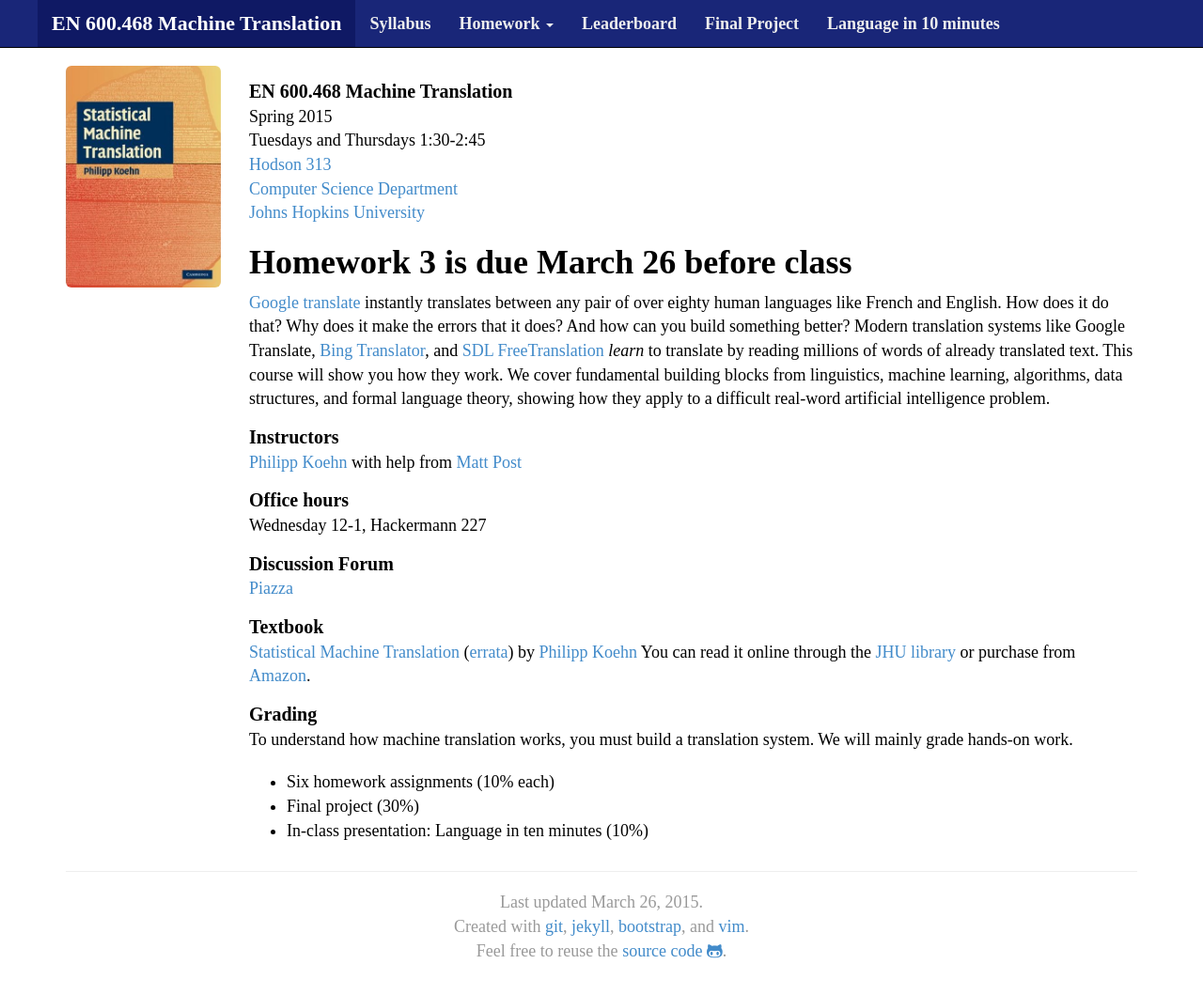
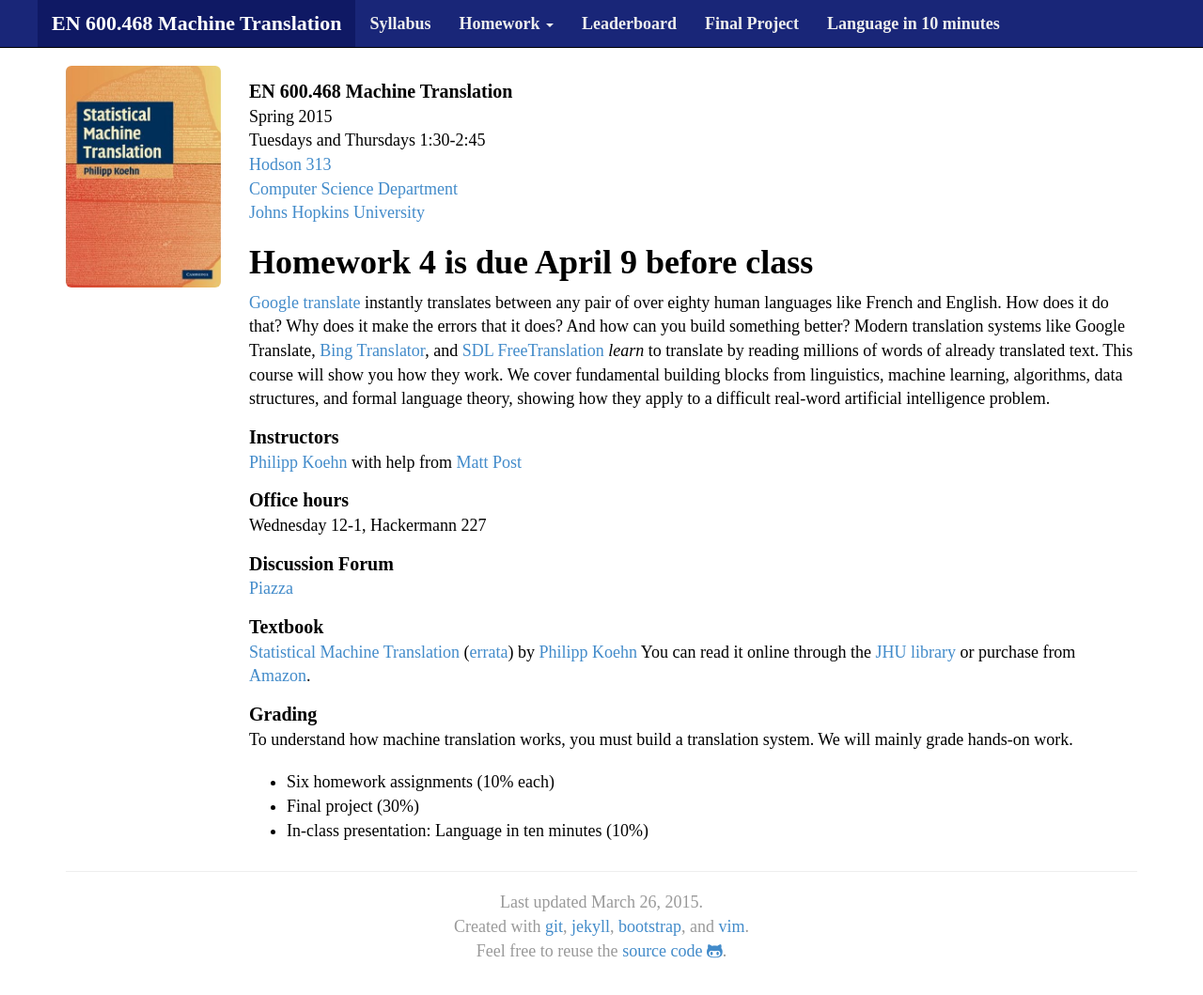
Before and after one commit to mt-class/jhu, a Jekyll site: the page built from index.md, in a window 1280 px wide and 1077 px high. Shown: the top 1059 px of the window at 94% size. Built offline with Jekyll 4.4.1, drawn with Linux system fonts in a browser that asks for light colours; nearby versions of some CDN libraries; some web fonts are replaced.

Commit message:
Update index.md

```diff
--- a/index.md
+++ b/index.md
@@ -13,7 +13,7 @@ EN 600.468 Machine Translation
 : [Computer Science Department](http://www.cs.jhu.edu/)
 : [Johns Hopkins University](http://www.jhu.edu/)
 
-Homework 3 is due March 26 before class
+Homework 4 is due April 9 before class
 ==========================================
 
 [Google translate](http://translate.google.com/) instantly
```
